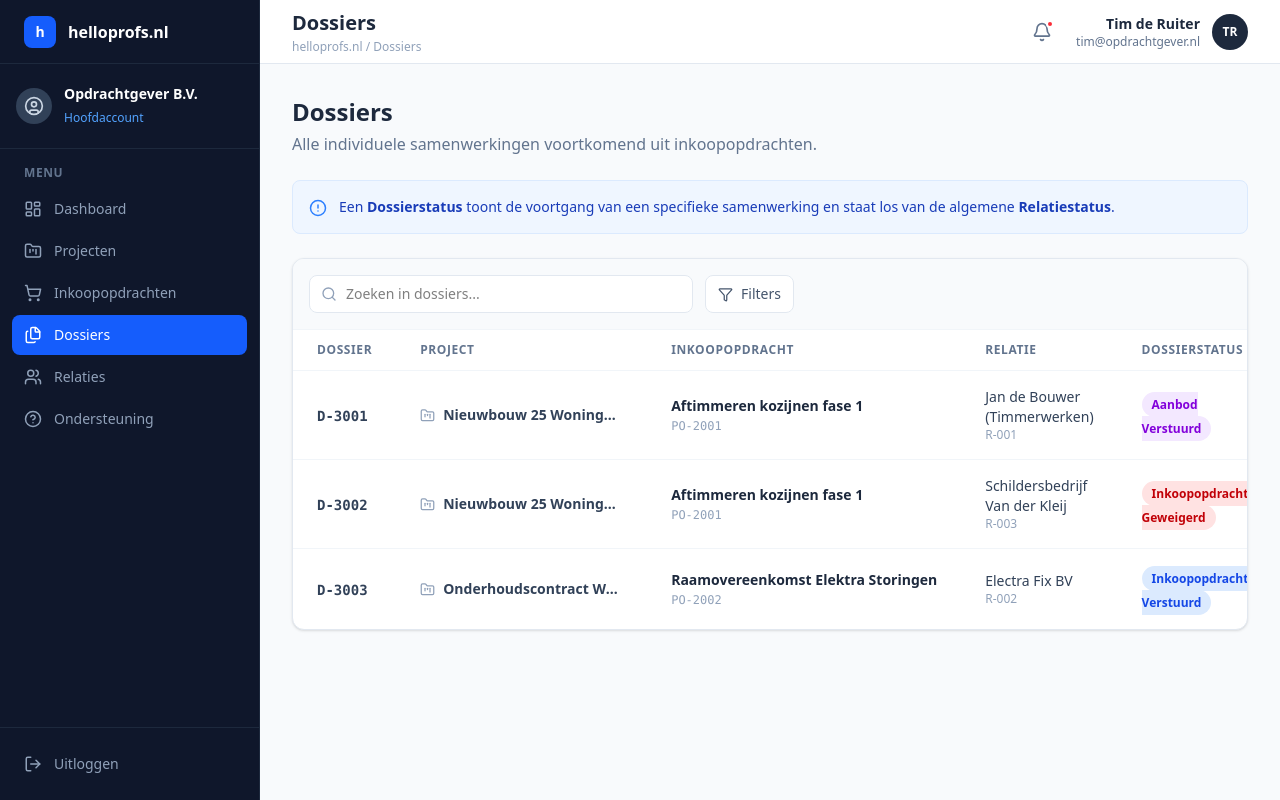
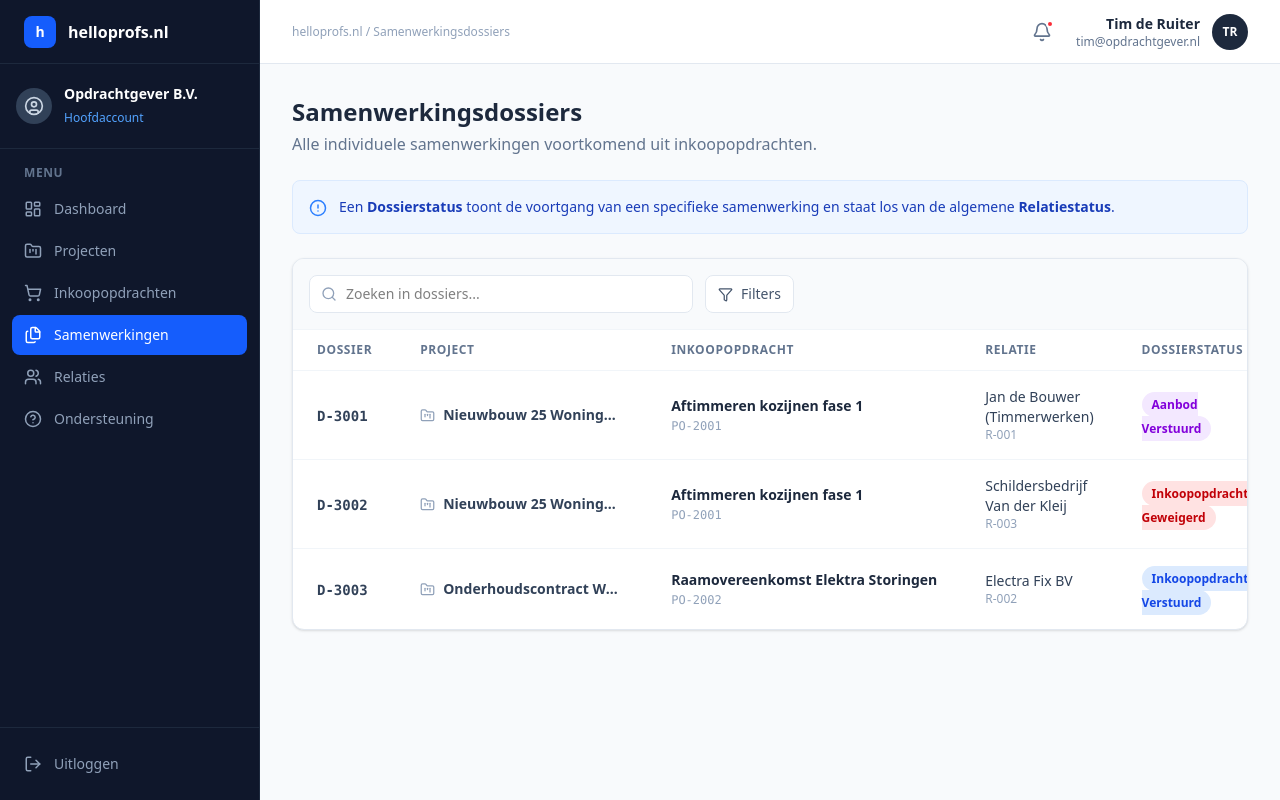
Before and after one commit to helloprofs/helloprofs-2.0-architectuur-relatie, a Next.js app: page /client/dossiers in a window 1280 px wide. Built offline with nearby package versions, Linux system fonts and the light colour scheme.

Commit message:
feat: implement initial client dashboard, navigation, and core pages.

```diff
--- a/src/app/client/dashboard/page.tsx
+++ b/src/app/client/dashboard/page.tsx
@@ -6,7 +6,7 @@ export default function DashboardPage() {
   const stats = [
     { name: "Actieve Relaties", value: mockRelations.length, icon: Users, color: "blue", href: "/client/relations" },
     { name: "Lopende Projecten", value: mockProjects.length, icon: FolderKanban, color: "green", href: "/client/projects" },
-    { name: "Totaal Dossiers", value: mockDossiers.length, icon: Files, color: "purple", href: "/client/dossiers" },
+    { name: "Samenwerkingen", value: mockDossiers.length, icon: Files, color: "purple", href: "/client/dossiers" },
   ];
 
   return (
@@ -26,8 +26,7 @@ export default function DashboardPage() {
                 <p className="text-xs font-semibold text-slate-500 uppercase tracking-wider mb-2 group-hover:text-blue-600 transition-colors">{stat.name}</p>
                 <p className="text-4xl font-bold text-slate-800">{stat.value}</p>
               </div>
-              <div className={`p-3 rounded-xl transition-colors ${
-                stat.color === 'blue' ? 'bg-blue-50 text-blue-600 group-hover:bg-blue-100' :
+              <div className={`p-3 rounded-xl transition-colors ${stat.color === 'blue' ? 'bg-blue-50 text-blue-600 group-hover:bg-blue-100' :
                   stat.color === 'green' ? 'bg-emerald-50 text-emerald-600 group-hover:bg-emerald-100' :
                     'bg-purple-50 text-purple-600 group-hover:bg-purple-100'
                 }`}>
@@ -70,7 +69,7 @@ export default function DashboardPage() {
         {/* Recent Dossiers - RIGHT */}
         <div className="bg-white rounded-xl border border-slate-200 overflow-hidden">
           <div className="flex items-center justify-between px-6 py-4 border-b border-slate-100">
-            <h3 className="font-semibold text-slate-800">Recente Dossiers</h3>
+            <h3 className="font-semibold text-slate-800">Recente Samenwerkingen</h3>
             <Link href="/client/dossiers" className="text-sm font-medium text-blue-600 hover:text-blue-800 flex items-center gap-1 transition-colors">
               Bekijk alles <ArrowUpRight size={14} />
             </Link>
--- a/src/app/client/dossiers/page.tsx
+++ b/src/app/client/dossiers/page.tsx
@@ -44,7 +44,7 @@ export default function DossiersPage() {
     <div className="space-y-6">
       {/* Header */}
       <div>
-        <h2 className="text-2xl font-bold text-slate-800">Dossiers</h2>
+        <h2 className="text-2xl font-bold text-slate-800">Samenwerkingsdossiers</h2>
         <p className="text-slate-500 mt-1">Alle individuele samenwerkingen voortkomend uit inkoopopdrachten.</p>
       </div>
 
--- a/src/app/client/purchase-orders/page.tsx
+++ b/src/app/client/purchase-orders/page.tsx
@@ -115,8 +115,7 @@ function PurchaseOrdersContent() {
                         <span className="px-2 py-0.5 rounded bg-slate-100 text-slate-600 text-xs font-medium">{po.type}</span>
                       </td>
                       <td className="px-6 py-4">
-                      <span className={`px-2.5 py-1 rounded-full text-xs font-semibold ${
-                        po.status === 'Verstuurd' ? 'bg-blue-100 text-blue-700' :
+                        <span className={`px-2.5 py-1 rounded-full text-xs font-semibold ${po.status === 'Verstuurd' ? 'bg-blue-100 text-blue-700' :
                           po.status === 'Afgerond' ? 'bg-emerald-100 text-emerald-700' :
                             'bg-slate-100 text-slate-500'
                           }`}>
--- a/src/components/layout/Sidebar.tsx
+++ b/src/components/layout/Sidebar.tsx
@@ -18,7 +18,7 @@ const mspNavItems = [
   { name: "Dashboard", href: "/client/dashboard", icon: LayoutDashboard },
   { name: "Projecten", href: "/client/projects", icon: FolderKanban },
   { name: "Inkoopopdrachten", href: "/client/purchase-orders", icon: ShoppingCart },
-  { name: "Dossiers", href: "/client/dossiers", icon: Files },
+  { name: "Samenwerkingen", href: "/client/dossiers", icon: Files },
   { name: "Relaties", href: "/client/relations", icon: Users },
   { name: "Ondersteuning", href: "/client/support", icon: HelpCircle },
 ];
--- a/src/components/layout/TopNavbar.tsx
+++ b/src/components/layout/TopNavbar.tsx
@@ -8,7 +8,7 @@ const sectionNames: Record<string, string> = {
   relations: "Relaties",
   projects: "Projecten",
   "purchase-orders": "Inkoopopdrachten",
-  dossiers: "Dossiers",
+  dossiers: "Samenwerkingsdossiers",
   support: "Ondersteuning",
 };
 
@@ -21,8 +21,7 @@ export function TopNavbar() {
   return (
     <header className="flex items-center justify-between h-16 px-8 bg-white border-b border-slate-200 flex-shrink-0">
       <div>
-        <h1 className="text-xl font-bold text-slate-800">{title}</h1>
-        <p className="text-xs text-slate-400 mt-0.5">helloprofs.nl / {title}</p>
+        <p className="text-xs font-medium text-slate-400">helloprofs.nl / {title}</p>
       </div>
 
       <div className="flex items-center gap-4">
```
Also changed, not shown: src/app/client/projects/page.tsx (+6 -8 lines). Lines whose indentation alone changed are shown as unchanged.
